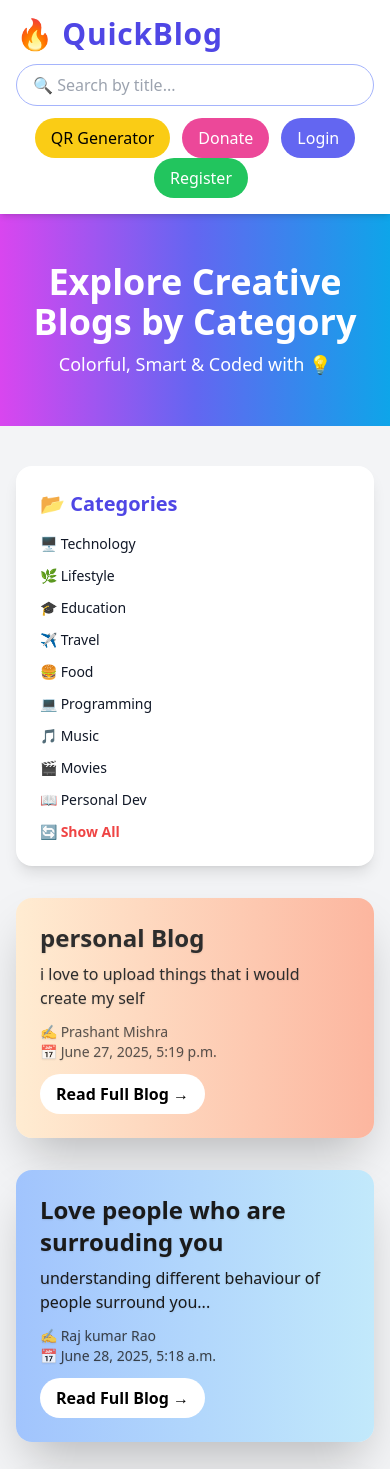
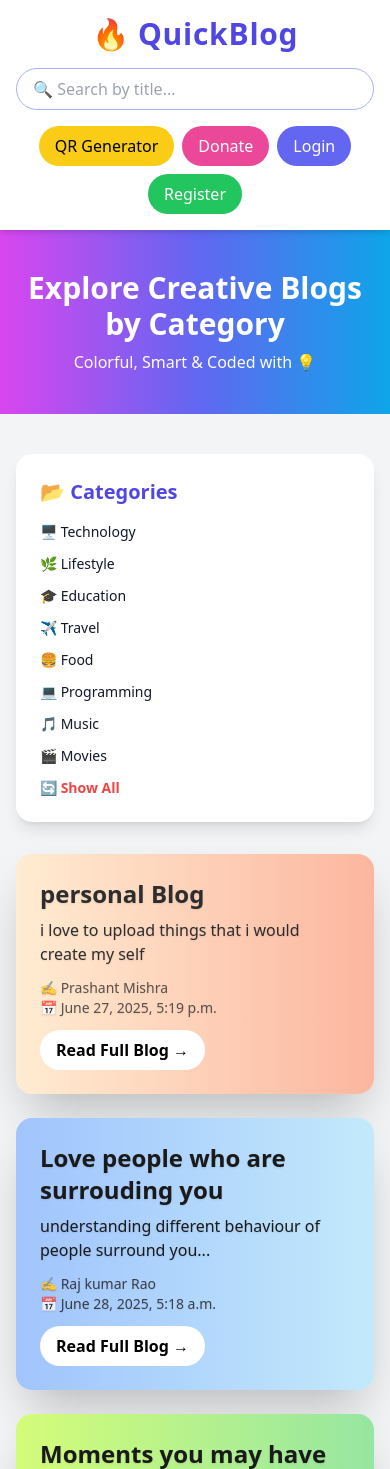
Before and after one commit to imprashanttt/QuickBlog-Django, a Django app: page / in a window 390 px wide. Shown: the top 1469 px of the page. Run offline with Django 5.2, Linux system fonts and the light colour scheme; data comes from the database, SQL or seed files in the repository; some libraries are stand-ins or nearby versions.

Commit message:
making it mobile responsive

```diff
--- a/requirements.txt
+++ b/requirements.txt
@@ -4,3 +4,4 @@ qrcode==8.2
 psycopg2-binary==2.9.10
 django-tinymce==4.1.0
 gunicorn==21.2.0
+uuid==1.30
--- a/templates/index.html
+++ b/templates/index.html
@@ -2,7 +2,8 @@
 <html lang="en">
 <head>
   <meta charset="UTF-8" />
-  <title>🔥 My Blog</title>
+  <meta name="viewport" content="width=device-width, initial-scale=1.0" />
+  <title>🔥 QuickBlog</title>
   <script src="https://cdn.tailwindcss.com"></script>
   <style>
     .animate-card {
@@ -36,12 +37,16 @@
 <body class="bg-gray-100 text-gray-900 font-sans">
 
   <!-- Navbar -->
-  <nav class="bg-white shadow-md p-4 flex flex-col sm:flex-row sm:justify-between sm:items-center sticky top-0 z-10 space-y-3 sm:space-y-0">
-    <h1 class="text-3xl font-bold text-indigo-600 tracking-wide">🔥 QuickBlog</h1>
+  <nav class="bg-white shadow-md p-4 sticky top-0 z-10">
+    <div class="flex flex-col gap-4 sm:flex-row sm:justify-between sm:items-center">
+      <h1 class="text-3xl font-bold text-indigo-600 tracking-wide text-center sm:text-left">
+        <a href="{% url 'index' %}">🔥 QuickBlog</a>
+      </h1>
       <form method="GET" action="{% url 'search' %}" class="w-full sm:w-auto">
-      <input type="text" name="search" placeholder="🔍 Search by title..." class="w-full sm:w-72 px-4 py-2 rounded-full border border-indigo-300 focus:outline-none focus:ring-2 focus:ring-indigo-400 transition" />
+        <input type="text" name="search" placeholder="🔍 Search by title..."
+               class="w-full sm:w-72 px-4 py-2 rounded-full border border-indigo-300 focus:outline-none focus:ring-2 focus:ring-indigo-400 transition" />
       </form>
-    <div class="space-x-3 flex flex-wrap items-center justify-center">
+      <div class="flex flex-wrap justify-center gap-2 sm:justify-end">
         <a href="{% url 'payment' %}" class="px-4 py-2 bg-yellow-400 text-black rounded-full hover:bg-yellow-500 transition">QR Generator</a>
         <a href="{% url 'donation' %}" class="px-4 py-2 bg-pink-500 text-white rounded-full hover:bg-pink-600 transition">Donate</a>
         {% if user.is_authenticated %}
@@ -51,20 +56,21 @@
           <a href="{% url 'register' %}" class="px-4 py-2 bg-green-500 text-white rounded-full hover:bg-green-600 transition">Register</a>
         {% endif %}
       </div>
+    </div>
   </nav>
 
   <!-- Hero -->
-  <section class="bg-gradient-to-r from-fuchsia-500 via-indigo-500 to-sky-500 text-white text-center py-12 px-6">
-    <h2 class="text-4xl font-extrabold mb-2">Explore Creative Blogs by Category</h2>
-    <p class="text-lg">Colorful, Smart & Coded with 💡</p>
+  <section class="bg-gradient-to-r from-fuchsia-500 via-indigo-500 to-sky-500 text-white text-center py-10 px-4 sm:px-6">
+    <h2 class="text-3xl sm:text-4xl font-extrabold mb-2">Explore Creative Blogs by Category</h2>
+    <p class="text-md sm:text-lg">Colorful, Smart & Coded with 💡</p>
   </section>
 
   <!-- Main Content -->
-  <div class="max-w-7xl mx-auto px-4 py-10 grid grid-cols-1 md:grid-cols-4 gap-8">
+  <div class="max-w-7xl mx-auto px-4 py-10 flex flex-col md:flex-row gap-8">
 
-    <!-- Sidebar Category -->
-    <aside class="md:col-span-1">
-      <div class="sticky top-24 bg-white rounded-2xl shadow-lg p-6">
+    <!-- Sidebar -->
+    <aside class="md:w-1/4">
+      <div class="bg-white rounded-2xl shadow-lg p-6 sticky top-24">
         <h3 class="text-xl font-bold mb-4 text-indigo-600">📂 Categories</h3>
         <ul class="space-y-3 text-sm font-medium">
           <li><a href="{% url 'filter' %}?category=tech" class="block hover:text-indigo-500">🖥️ Technology</a></li>
@@ -75,14 +81,13 @@
           <li><a href="{% url 'filter' %}?category=code" class="block hover:text-indigo-500">💻 Programming</a></li>
           <li><a href="{% url 'filter' %}?category=music" class="block hover:text-indigo-500">🎵 Music</a></li>
           <li><a href="{% url 'filter' %}?category=movies" class="block hover:text-indigo-500">🎬 Movies</a></li>
-          <li><a href="{% url 'filter' %}?category=personal" class="block hover:text-indigo-500">📖 Personal Dev</a></li>
-          <li><a href=".." class="block text-red-500 hover:text-red-600 font-semibold">🔄 Show All</a></li>
+          <li><a href="{% url 'index' %}" class="block text-red-500 hover:text-red-600 font-semibold">🔄 Show All</a></li>
         </ul>
       </div>
     </aside>
 
     <!-- Blog Cards -->
-    <main class="md:col-span-3 grid sm:grid-cols-2 lg:grid-cols-3 gap-8">
+    <main class="md:w-3/4 grid sm:grid-cols-2 lg:grid-cols-3 gap-6">
       {% for d in data %}
       <div class="rounded-2xl overflow-hidden animate-card card-gradient p-6 flex flex-col justify-between shadow-2xl">
         <div>
```
Also changed, not shown: templates/header.html (+25 -6 lines). Lines whose indentation alone changed are shown as unchanged.
